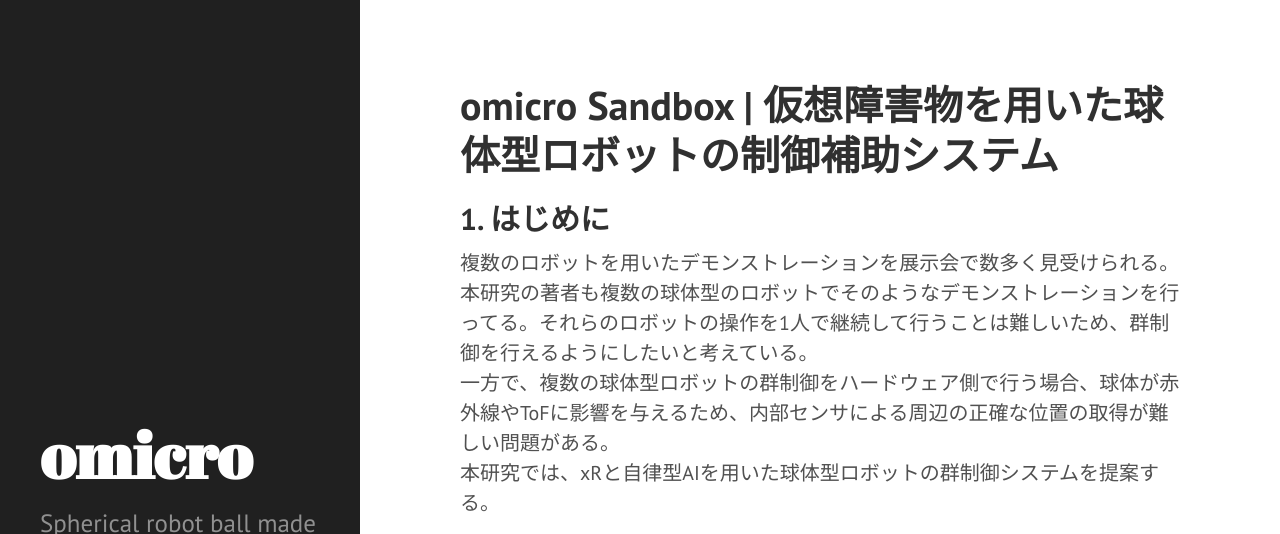
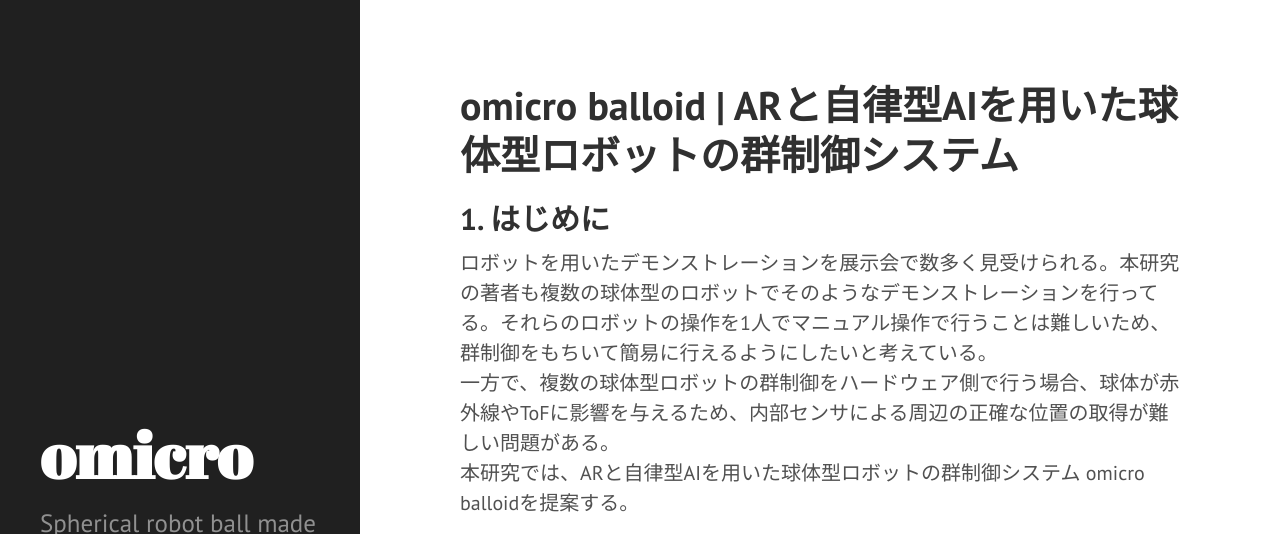
Before and after one commit to tichise/omicro.tokyo, a Jekyll site: the page built from _posts/2022-07-17-omicro-balloid.md, in a window 1280 px wide and 900 px high, cut to the strip 0-534 px from the top of the window. Built offline with Jekyll 4.4.1, drawn with Linux system fonts in a browser that asks for light colours; Markdown is read by kramdown in place of the engine named in the settings; some of the changed text lies outside the part shown.

Commit message:
ファイル名を変更

```diff
--- a/_includes/sidebar.html
+++ b/_includes/sidebar.html
@@ -18,7 +18,7 @@
       {% endcomment %}
 
       <a class="sidebar-nav-item" href="https://omicro.tokyo/2022/07/18/omicro/">omicro</a>
-      <a class="sidebar-nav-item" href="https://omicro.tokyo/2022/07/17/omicro-sandbox/">omicro Sandbox</a>
+      <a class="sidebar-nav-item" href="https://omicro.tokyo/2022/07/17/omicro-balloid/">omicro balloid</a>
       <!--<a class="sidebar-nav-item" href="https://omicro.tokyo/2022/07/16/omicro-vr/">omicro VR</a>-->
 
       {% assign pages_list = site.pages %}
--- a/_posts/2022-07-17-omicro-sandbox.md
+++ b/_posts/2022-07-17-omicro-balloid.md
@@ -1,12 +1,12 @@
 ---
 layout: post
-title: omicro Sandbox | 仮想障害物を用いた球体型ロボットの制御補助システム
+title: omicro balloid | ARと自律型AIを用いた球体型ロボットの群制御システム
 ---
 
 ## 1. はじめに
-複数のロボットを用いたデモンストレーションを展示会で数多く見受けられる。本研究の著者も複数の球体型のロボットでそのようなデモンストレーションを行ってる。それらのロボットの操作を1人で継続して行うことは難しいため、群制御を行えるようにしたいと考えている。<br />
+ロボットを用いたデモンストレーションを展示会で数多く見受けられる。本研究の著者も複数の球体型のロボットでそのようなデモンストレーションを行ってる。それらのロボットの操作を1人でマニュアル操作で行うことは難しいため、群制御をもちいて簡易に行えるようにしたいと考えている。<br />
 一方で、複数の球体型ロボットの群制御をハードウェア側で行う場合、球体が赤外線やToFに影響を与えるため、内部センサによる周辺の正確な位置の取得が難しい問題がある。<br />
-本研究では、xRと自律型AIを用いた球体型ロボットの群制御システムを提案する。
+本研究では、ARと自律型AIを用いた球体型ロボットの群制御システム omicro balloidを提案する。
 
 <div class="frame-wrapper__video">
 <iframe src="https://www.youtube.com/embed/3UHbqpUHRFE?loop=1&playlist=3UHbqpUHRFE" title="YouTube video player" frameborder="0" allow="accelerometer; autoplay; clipboard-write; encrypted-media; gyroscope; picture-in-picture" allowfullscreen></iframe>
@@ -21,7 +21,7 @@
 ## 3. 提案システム
 
 #### 3.1 設計方針
-提案システムの目的は、xRと自律型AIを用いて球体型ロボットの群制御を補助し、展示会でデモンストレーションを安定して行うことにある。そこでスマホやAppleWatchから操作できるロボットボール omicroの開発し、さらにxRと自律型AIを用いた球体型ロボットの群制御システムを構築する。
+提案システムの目的は、ARと自律型AIを用いて球体型ロボットの群制御を補助し、展示会でデモンストレーションを安定して行うことにある。そこでスマホやAppleWatchから操作できるロボットボール omicroの開発し、さらにARと自律型AIを用いた球体型ロボットの群制御システムを構築する。
 
 #### 3.2 システム構成
 システムの利用手順は以下の通りである。
```
